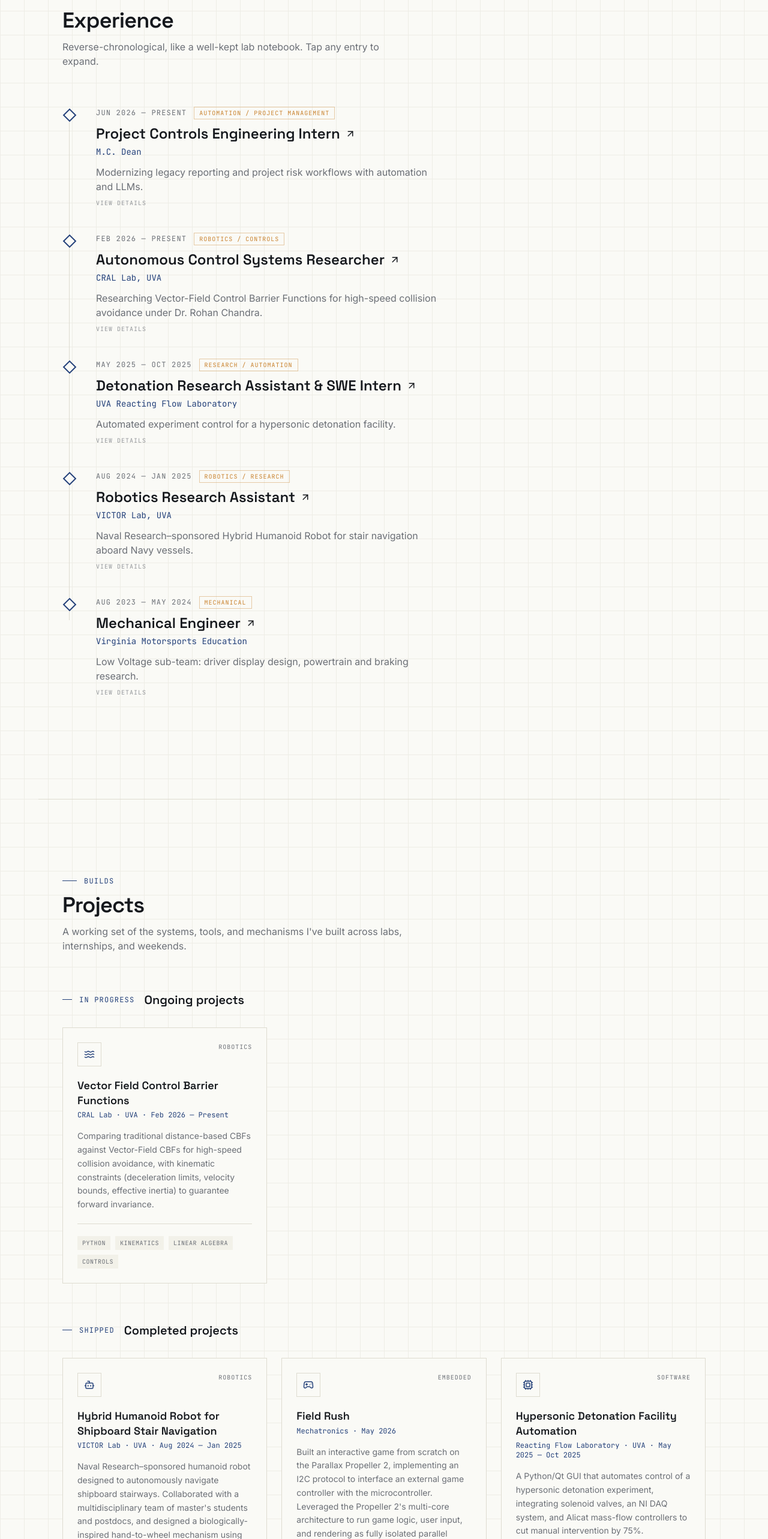
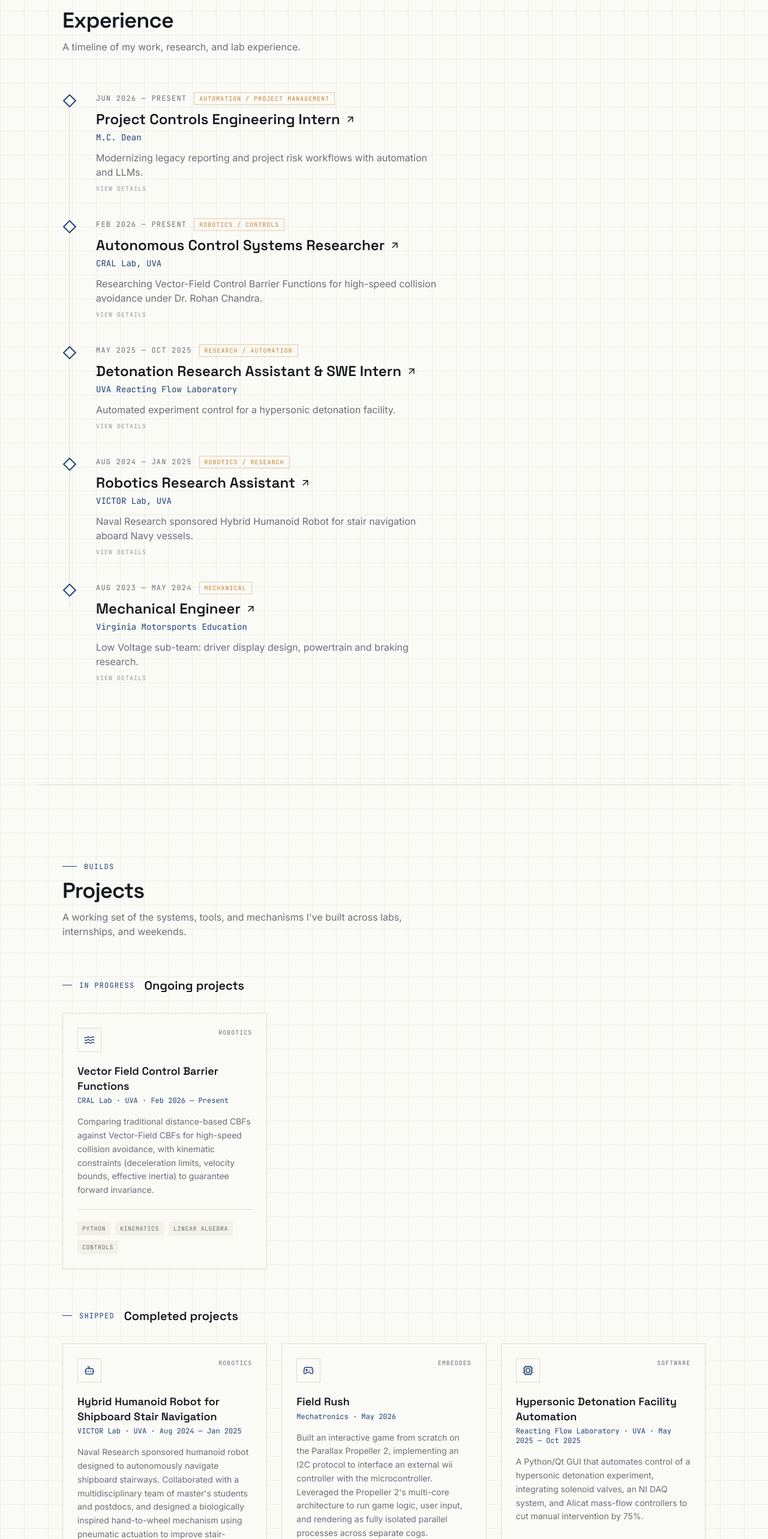
Before and after one commit to maxblack29/max-black-portfolio, a React (Vite) app: page / in a window 1280 px wide. Shown: the part 862-3428 px from the top of the page at 60% size. Built offline with nearby package versions, Linux system fonts and the light colour scheme.

Commit message:
fixing up grammar

```diff
--- a/src/portfolio.jsx
+++ b/src/portfolio.jsx
@@ -100,7 +100,7 @@ const EXPERIENCE = [
     dates: "Aug 2024 — Jan 2025",
     tag: "Robotics / Research",
     summary:
-      "Naval Research–sponsored Hybrid Humanoid Robot for stair navigation aboard Navy vessels.",
+      "Naval Research sponsored Hybrid Humanoid Robot for stair navigation aboard Navy vessels.",
     details: [
       "Collaborated with a multidisciplinary team of master's students and postdocs to design a humanoid robot capable of autonomously navigating shipboard stairways.",
       "Designed a biologically-inspired hand-to-wheel mechanism using pneumatic actuation to improve stair-climbing performance.",
@@ -159,7 +159,7 @@ const COMPLETED_PROJECTS = [
     org: "VICTOR Lab · UVA",
     period: "Aug 2024 — Jan 2025",
     description:
-      "Naval Research–sponsored humanoid robot designed to autonomously navigate shipboard stairways. Collaborated with a multidisciplinary team of master's students and postdocs, and designed a biologically-inspired hand-to-wheel mechanism using pneumatic actuation to improve stair-climbing performance.",
+      "Naval Research sponsored humanoid robot designed to autonomously navigate shipboard stairways. Collaborated with a multidisciplinary team of master's students and postdocs, and designed a biologically inspired hand-to-wheel mechanism using pneumatic actuation to improve stair-climbing performance.",
     stack: ["Soft Robotics", "Pneumatics", "Mechanism Design", "SolidWorks"],
     category: "Robotics",
     media: {
@@ -197,7 +197,7 @@ const COMPLETED_PROJECTS = [
     org: "Mechatronics",
     period: "May 2026",
     description:
-      "Built an interactive game from scratch on the Parallax Propeller 2, implementing an I2C protocol to interface an external game controller with the microcontroller. Leveraged the Propeller 2's multi-core architecture to run game logic, user input, and rendering as fully isolated parallel processes across separate cogs — achieving deterministic timing and zero-latency performance without an OS or scheduler to lean on.",
+      "Built an interactive game from scratch on the Parallax Propeller 2, implementing an I2C protocol to interface an external wii controller with the microcontroller. Leveraged the Propeller 2's multi-core architecture to run game logic, user input, and rendering as fully isolated parallel processes across separate cogs.",
     stack: ["Spin2", "Propeller 2", "I2C", "Parallel Processing", "Embedded Systems"],
     category: "Embedded",
     media: {
@@ -253,7 +253,7 @@ const COMPLETED_PROJECTS = [
     org: "UVA CavSat",
     period: "June 2025 - May 2026",
     description:
-      "Python GUI frameworks to manage, visualize, and track simulated telemetry data for a 6U CubeSat designed to monitor ozone depletion in low Earth orbit.",
+      "Python GUI frameworks to manage, visualize, and track simulated telemetry data for a CanSat.",
     stack: ["Python", "GUI Development", "Data Visualization"],
     category: "Aerospace / Software",
     media: {
@@ -640,7 +640,7 @@ function ExperienceSection() {
         <SectionHeader
           eyebrow="Log"
           title="Experience"
-          blurb="Reverse-chronological, like a well-kept lab notebook. Tap any entry to expand."
+          blurb="A timeline of my work, research, and lab experience."
         />
         <div>
           {EXPERIENCE.map((item, i) => (
```
